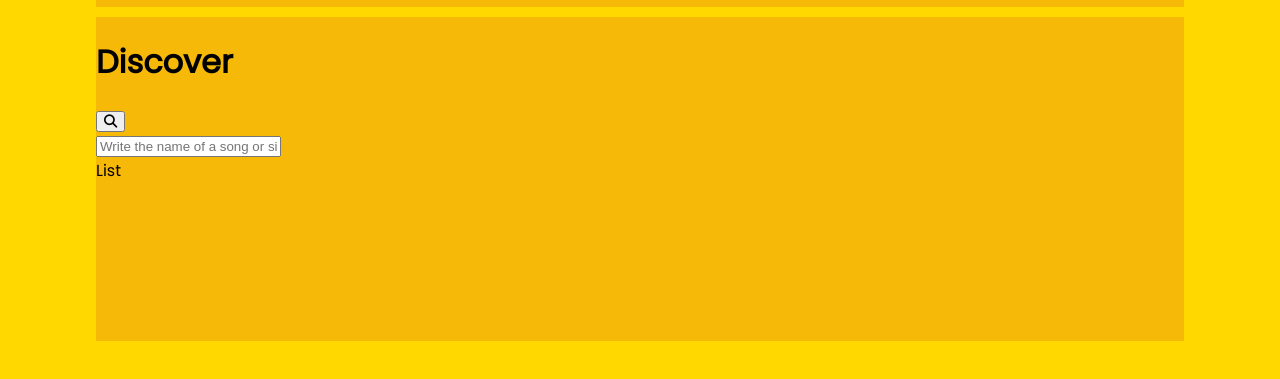
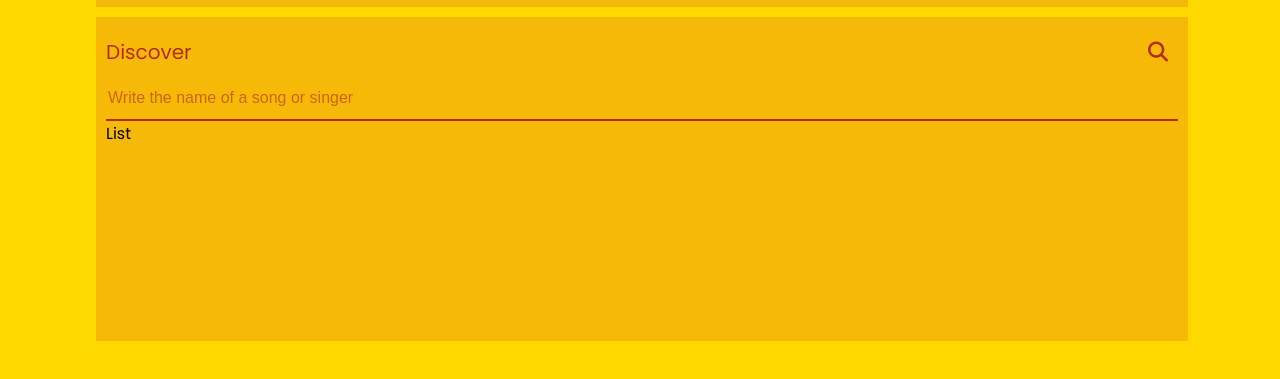
Before and after one commit to FabianXRL16/FXRL16-Player, a website: page index.html in a window 1280 px wide. Shown: the part 719-1098 px from the top of the page. Drawn offline with nearby package versions, Linux system fonts and the light colour scheme; files that its build step writes are made by us from their sources.

Commit message:
Component playList have title for the search and the input

```diff
--- a/assets/sass/components/playList.scss
+++ b/assets/sass/components/playList.scss
@@ -1,5 +1,40 @@
-@import '../utils/var.scss';
+// Utils
+@import "../utils/var.scss";
+@import "../utils/mixins.scss";
 
-.playList{
-    background-color: $bg-tertiary;
+.playList {
+  background-color: $bg-tertiary;
+  padding: 10px;
+  .searchTitle {
+    display: flex;
+    justify-content: space-between;
+    align-items: center;
+    height: 50px;
+    h1 {
+      margin: 0;
+      font-size: 20px;
+      font-weight: 400;
+      color: $bg-secondary;
+    }
+    button {
+      @include btn(
+        $w: 40px,
+        $h: 40px,
+        $c: $bg-secondary,
+        $i-fs: 20px,
+      );
+    }
+  }
+  .searchInput {
+    input {
+      @include input(
+        $w: calc(85vw - 20px),
+        $h: 40px,
+        $c: $bg-secondary,
+        $fs: 16px,
+        $b: 2px,
+        $cb: $bg-secondary
+      );
+    }
+  }
 }
```
